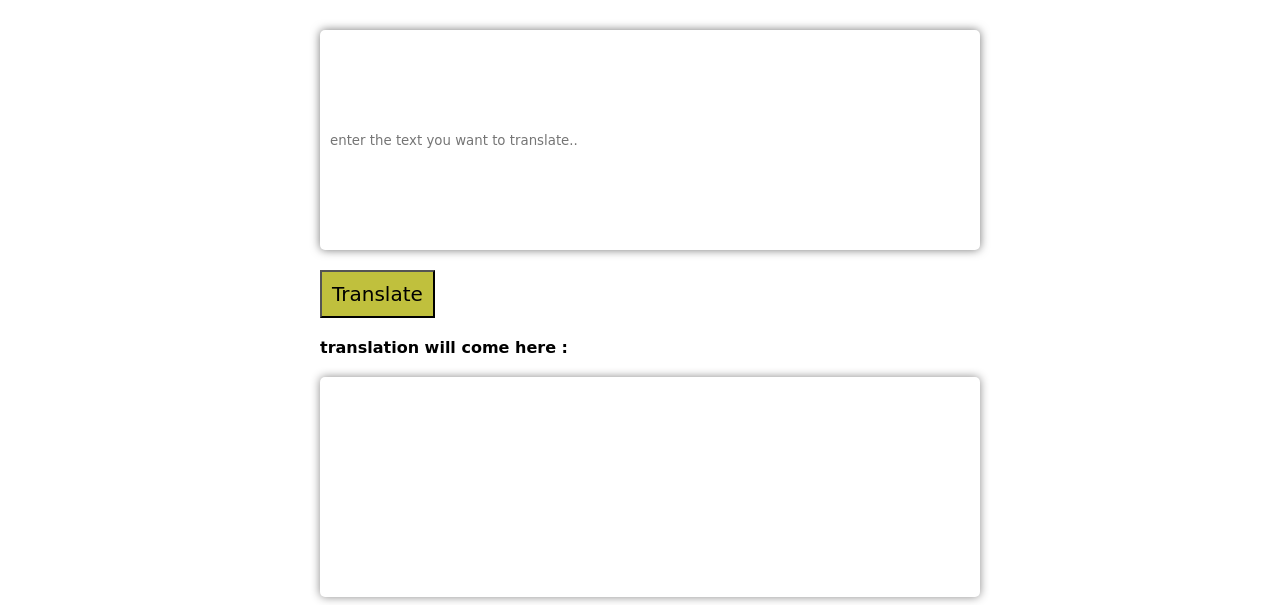
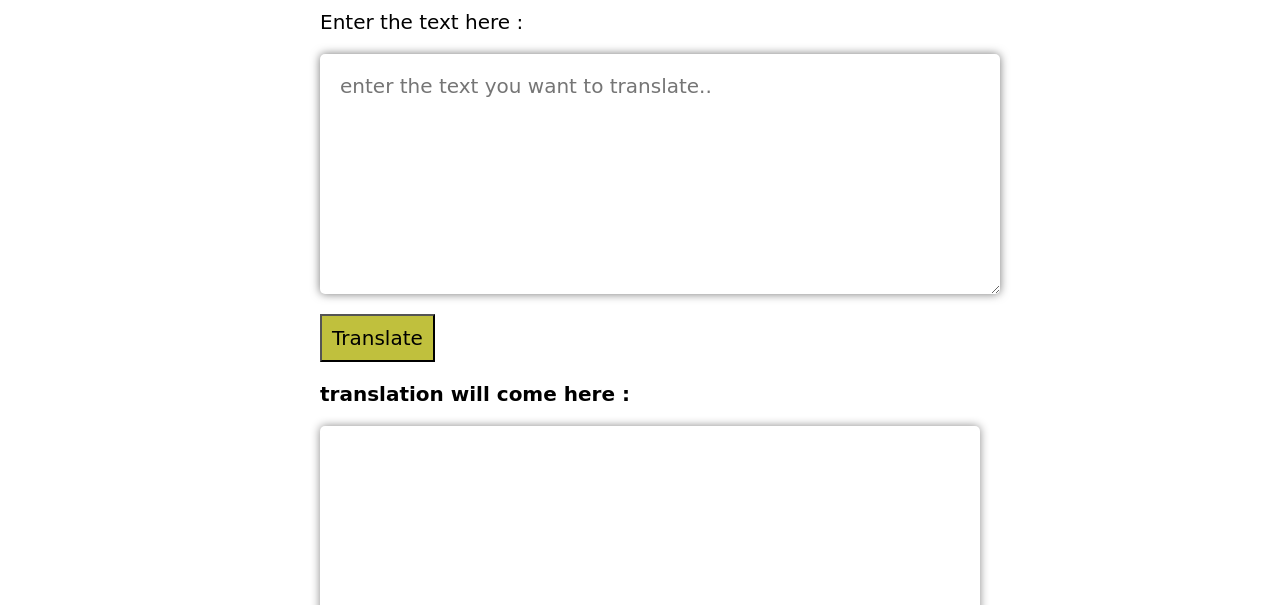
Before and after one commit to shubhamtiwari08/banana-translation, a plain HTML site: page index.html in a window 1280 px wide. Shown: the part 160-765 px from the top of the page. Drawn offline with Linux system fonts and the light colour scheme; a web font is replaced by a local one.

Commit message:
added the final style

```diff
--- a/index.html
+++ b/index.html
@@ -17,8 +17,9 @@
         <h1>Banana talk </h1>
     </nav>
     <div class="main-container">
-        <label for="user-inpt"></label>
-        <input type="text" id="user-inpt" placeholder="enter the text you want to translate..">
+        <label for="user-inpt">Enter the text here : </label>
+        <textarea type="text" id="user-inpt" placeholder="enter the text you want to translate.." name="textarea"
+            cols="30" rows="10"></textarea>
         <button id="submit">Translate</button>
         <h4>translation will come here : </h4>
         <div id="output"></div>
--- a/style.css
+++ b/style.css
@@ -21,7 +21,7 @@ h1 {
 }
 
 .main-container {
-
+    font-size: 20px;
     display: flex;
     width: calc(100% - 50%);
     margin: auto;
@@ -31,14 +31,14 @@ h1 {
     row-gap: 20px;
 }
 
-input {
+#user-inpt {
     width: 100%;
     height: 200px;
     border: none;
     border-radius: 5px;
     box-shadow: 0px 0px 10px rgb(119, 119, 119);
-    padding: 10px 10px;
-
+    padding: 20px 20px;
+    font-size: 20px;
 
 }
 
```
